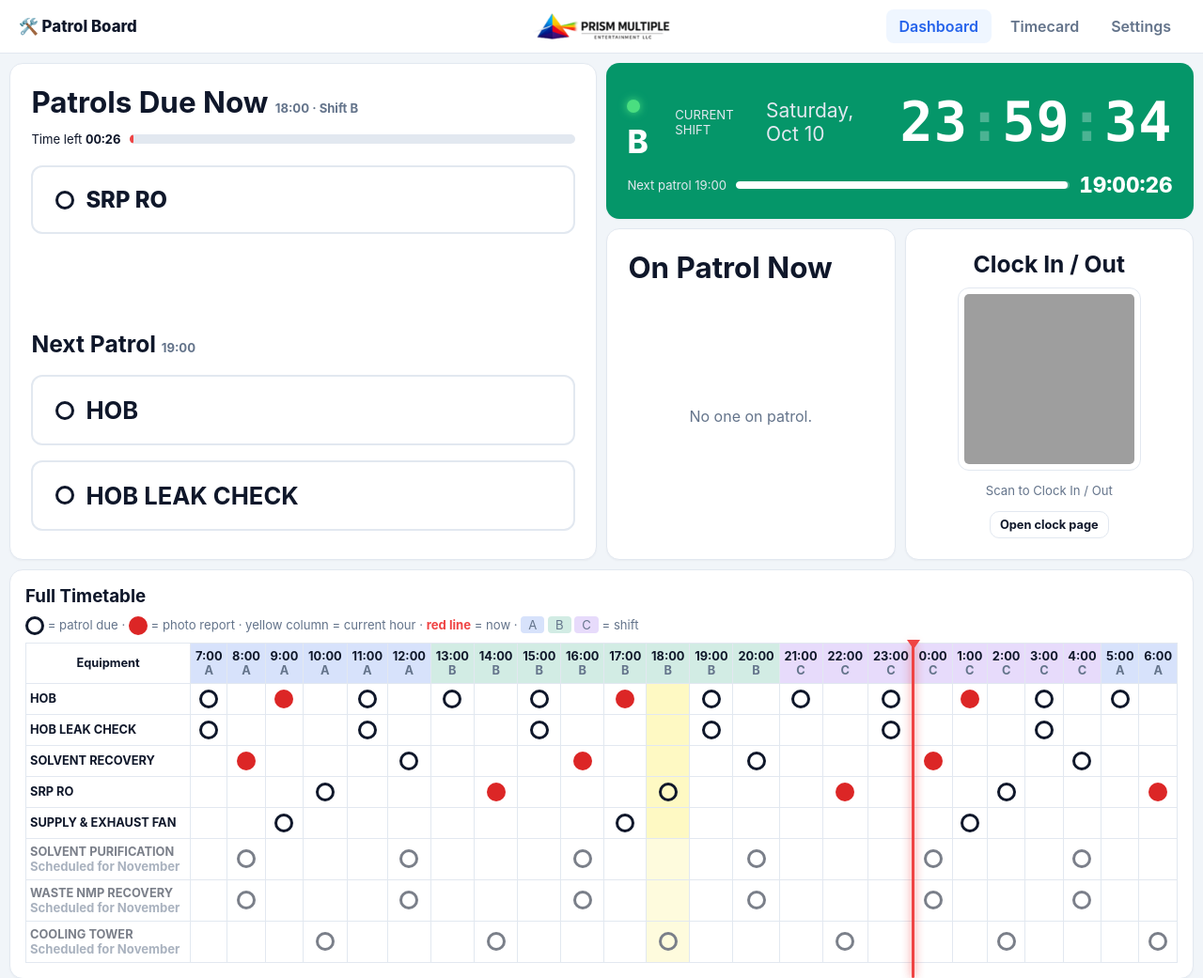
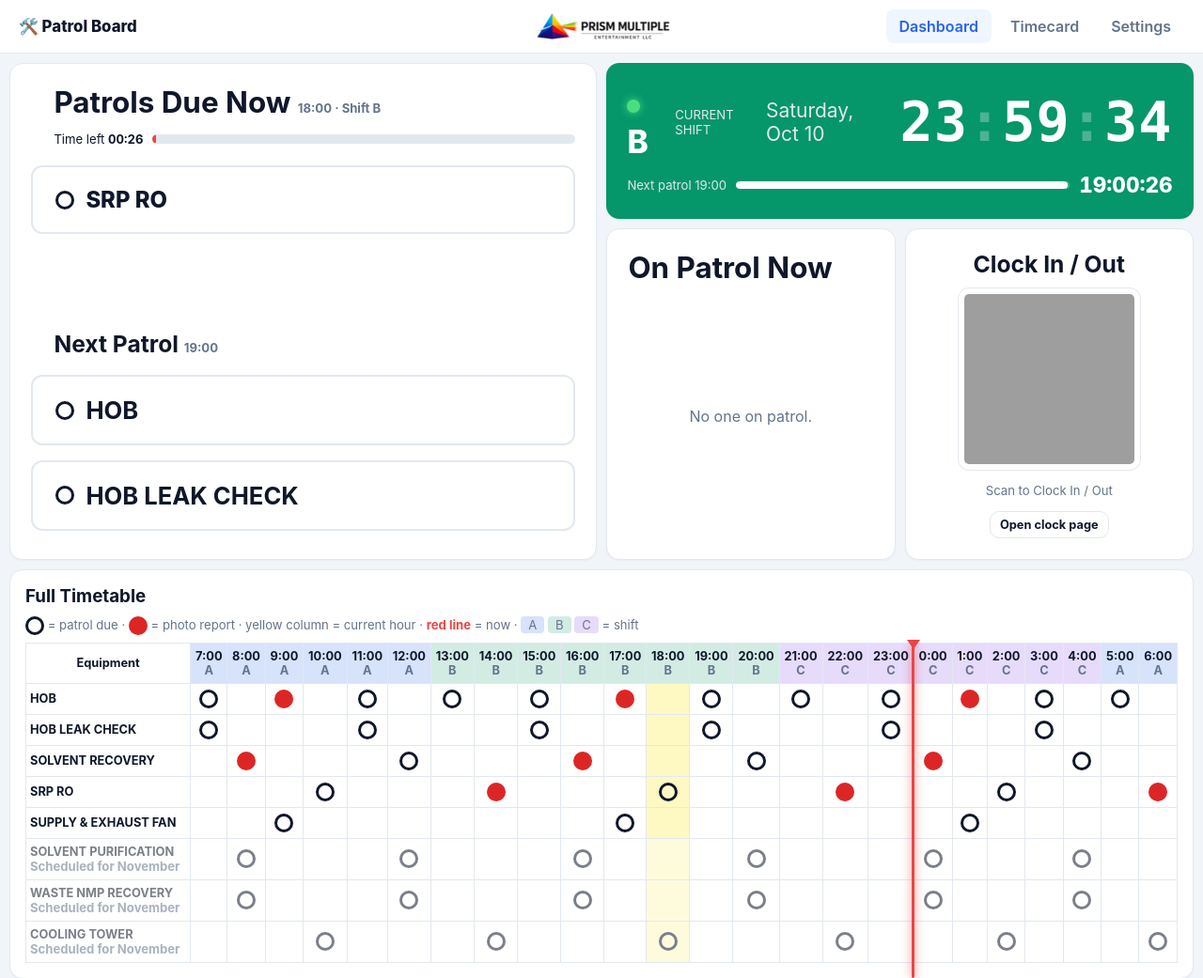
Before and after one commit to jungg181/patrol-timetable, a Flask app: page / in a window 1280 px wide. Shown: the top 1041 px of the page at 94% size. Run offline with Flask 3, Linux system fonts and the light colour scheme; grey boxes are pictures that could not be loaded.

Commit message:
Align due-now content left edges

```diff
--- a/static/style.css
+++ b/static/style.css
@@ -134,6 +134,10 @@ tr.dim{opacity:.55}
 .dash-right{display:flex;flex-direction:column;gap:var(--gap);min-width:0}
 .dash-right > .grid-half{flex:1}
 .due-now{display:flex;flex-direction:column}
+/* align all due-now content (titles, timer, card contents) on one left line */
+.due-now{--cpx:clamp(12px,.7rem + 1vw,28px)}
+.due-now .patrol-card{padding-left:var(--cpx);padding-right:var(--cpx)}
+.due-now h2,.due-now h3,.due-now .due-timer{padding-left:var(--cpx)}
 .fill-col{display:flex;flex-direction:column}
 .dash-top .qr-box{display:flex;flex-direction:column;align-items:center;justify-content:center}
 
```
